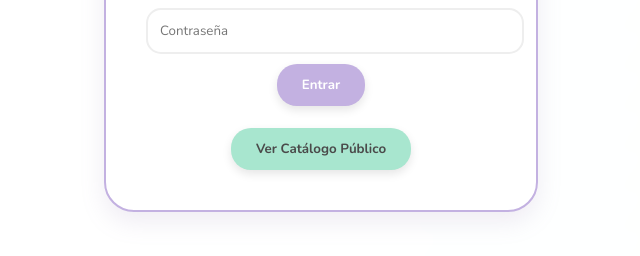
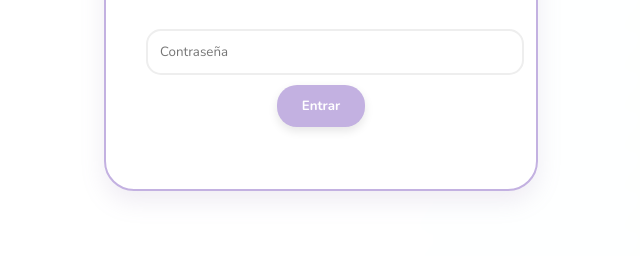
Before and after one commit to inspira-control/inspira-app, a plain HTML site: page index.html in a window 1280 px wide. Shown: the part 408-664 px from the top of the page, without its empty margins (319-959 px from the left). Drawn offline with nearby package versions, Linux system fonts and the light colour scheme.

Commit message:
Update index.html

```diff
--- a/index.html
+++ b/index.html
@@ -175,7 +175,7 @@
             <input type="password" id="passInput" class="input-cute" placeholder="Contraseña">
             <button class="btn btn-primary" onclick="login()">Entrar</button>
             <br><br>
-            <button class="btn btn-success" onclick="showPublic()">Ver Catálogo Público</button>
+           <!-- <button class="btn btn-success" onclick="showPublic()">Ver Catálogo Público</button> -->
         </div>
     </div>
 
```
